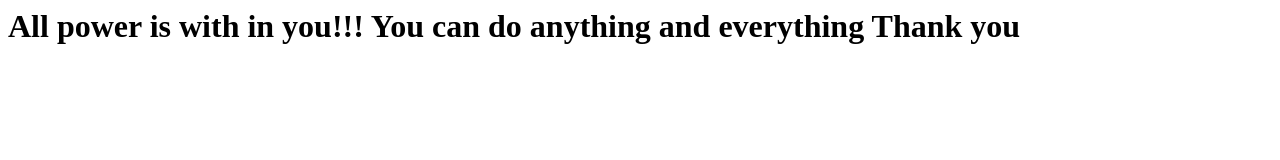
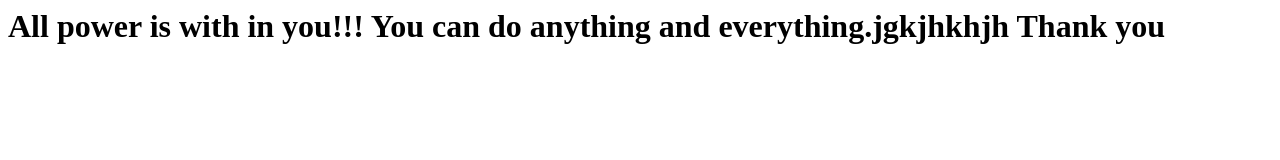
Before and after one commit to amitsahu30/AMIT_GIT_REPO, a plain HTML site: page index.html in a window 1280 px wide. Drawn offline with Linux system fonts and the light colour scheme.

Commit message:
some changes

```diff
--- a/index.html
+++ b/index.html
@@ -2,7 +2,7 @@
     <body>
         <h1>
             All power is with in you!!!
-            You can do anything and everything
+            You can do anything and everything.jgkjhkhjh
             Thank you
         </h1>
     </body>
```
